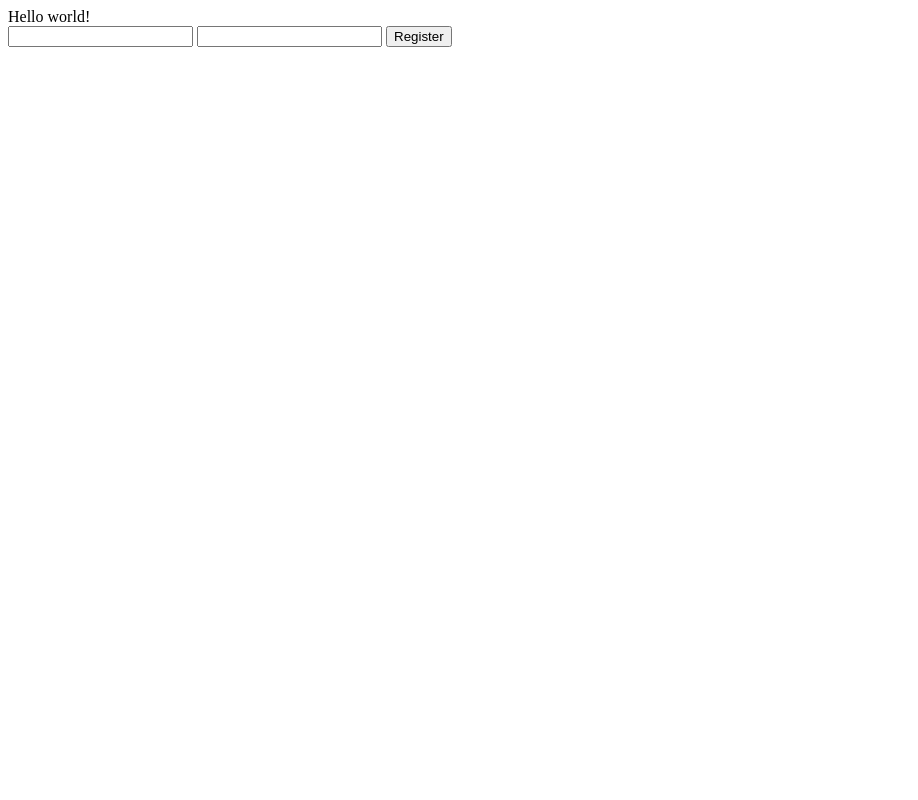
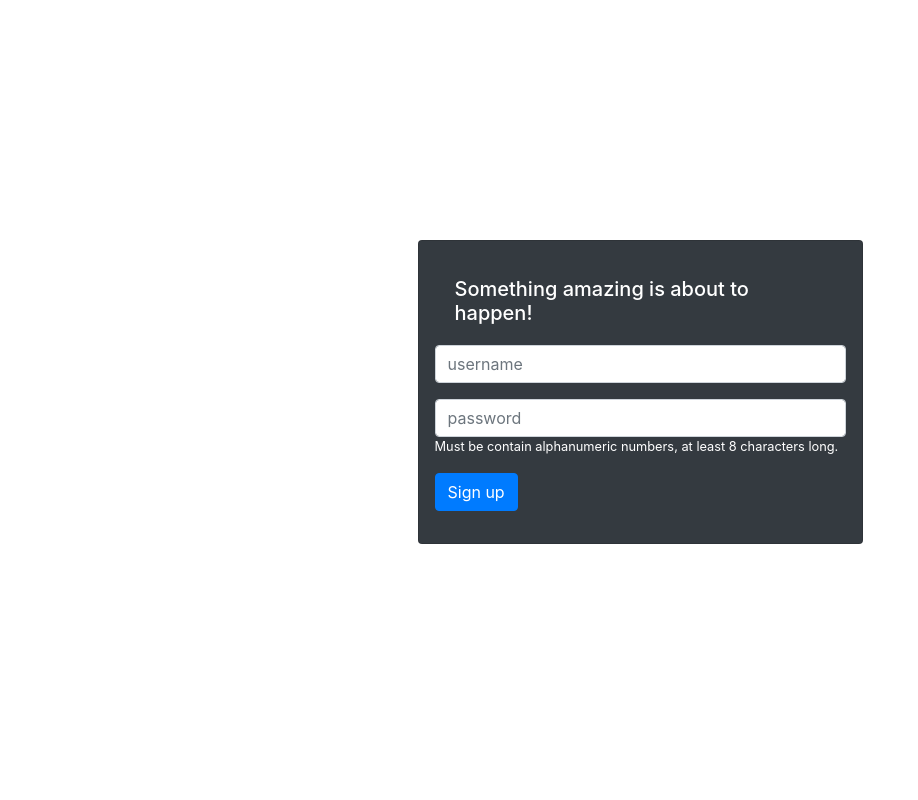
Before and after one commit to wreed87/bidder, a Django app: page /login/ in a window 1280 px wide. Shown: the whole page, without its empty margins (0-918 px from the left). Run offline with Django 3.2, Linux system fonts and the light colour scheme; some libraries are stand-ins or nearby versions.

Commit message:
Bootstrap and layout fixed

```diff
--- a/bidder/src/myapp/templates/login.html
+++ b/bidder/src/myapp/templates/login.html
@@ -1,14 +1,48 @@
+
 <html>
 	<header>
-<title>That’s my first website!</title>
+		<title>Bidders</title>
+		<!-- BootstrapCDN -->
+		<link rel="stylesheet" href="https://stackpath.bootstrapcdn.com/bootstrap/4.3.1/css/bootstrap.min.css" integrity="sha384-ggOyR0iXCbMQv3Xipma34MD+dH/1fQ784/j6cY/iJTQUOhcWr7x9JvoRxT2MZw1T" crossorigin="anonymous">
+		<script src="https://stackpath.bootstrapcdn.com/bootstrap/4.3.1/js/bootstrap.min.js" integrity="sha384-JjSmVgyd0p3pXB1rRibZUAYoIIy6OrQ6VrjIEaFf/nJGzIxFDsf4x0xIM+B07jRM" crossorigin="anonymous"></script>
+		<script src="https://code.jquery.com/jquery-3.3.1.slim.min.js" integrity="sha384-q8i/X+965DzO0rT7abK41JStQIAqVgRVzpbzo5smXKp4YfRvH+8abtTE1Pi6jizo" crossorigin="anonymous"></script>
+		<script src="https://cdnjs.cloudflare.com/ajax/libs/popper.js/1.14.7/umd/popper.min.js" integrity="sha384-UO2eT0CpHqdSJQ6hJty5KVphtPhzWj9WO1clHTMGa3JDZwrnQq4sF86dIHNDz0W1" crossorigin="anonymous"></script>
 	</header>
 	<body>
-Hello world!
-<form method="post" action="/authentication/register/">
+	<div class="container h-100">
+	  <div class="row h-100 justify-content-center align-items-center">
+
+
+
+		<form method="post" action="/authentication/register/" class="col-5">
 		{% csrf_token %}
-	<input id="username" type="text" name="username" maxlength="50" required />
-	<input id="password" type="password" name="password" maxlength= "50" required />
-    <button type="submit" name="register">Register</button>
+
+		<div  class= "card text-white bg-dark p-3" >
+			  	    <!-- <div class="card-header"><h5 class="card-title">What are you waiting for!</h5></div> -->
+		  <div class="card-body">
+    <h5 class="card-text">Something amazing is about to happen!</h5>
+  </div>
+
+			<div class="form-group">
+				<input type="text" class="form-control" name="username" id="username" placeholder="username" maxlength= "50" required >
+			</div>
+  <div class="form-group">
+    <input type="password" id="password" name="password" placeholder="password" class="form-control">
+    <small id="passwordHelpInline" class="text">
+      Must be contain alphanumeric numbers, at least 8 characters long.
+    </small>
+  </div>
+			<div class="form-group row">
+				<div class="col-sm-10">
+					<button type="submit" name="register" class="btn btn-primary">Sign up</button>
+				</div>
+			</div>
 		</form>
+
+		</div>
+		</div>
+		</div>
+
+
 	</body>
 </html>
```
Also changed, not shown: bidder/src/db.sqlite3. Lines whose indentation alone changed are shown as unchanged.
